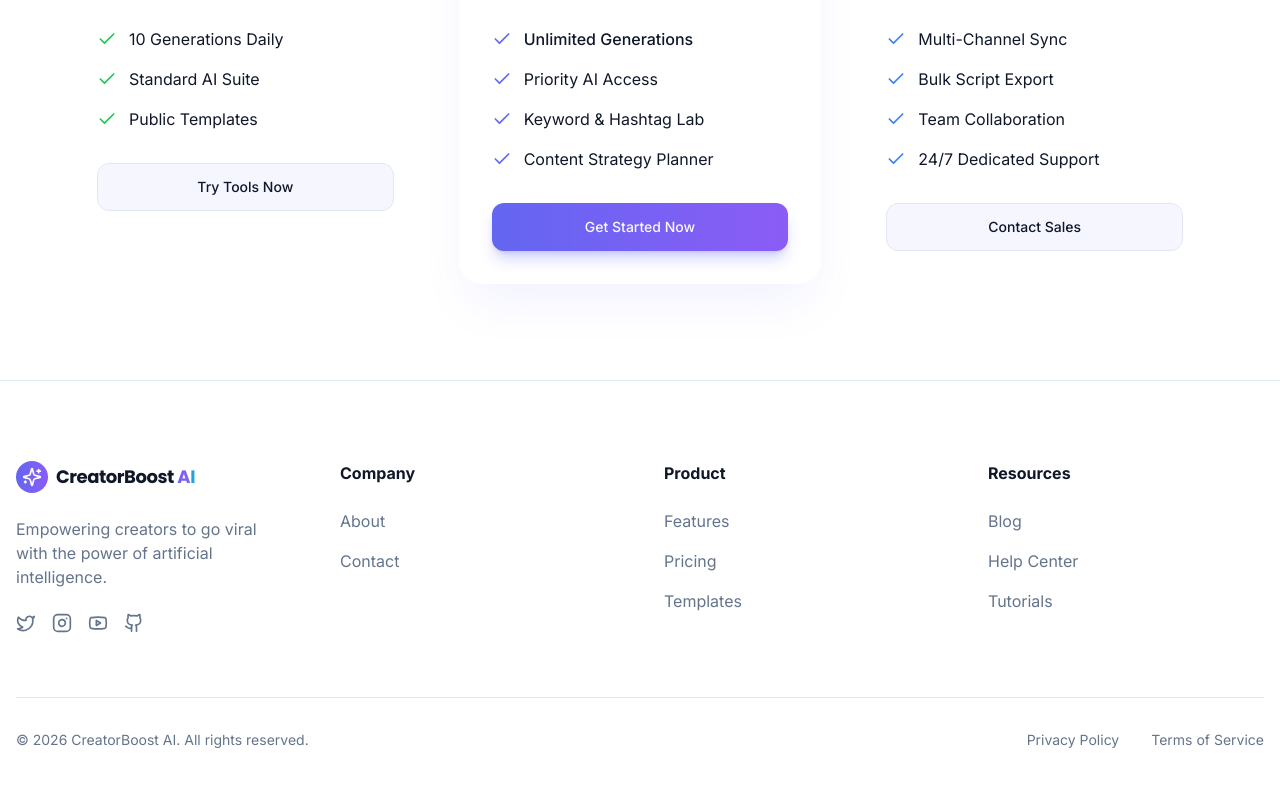
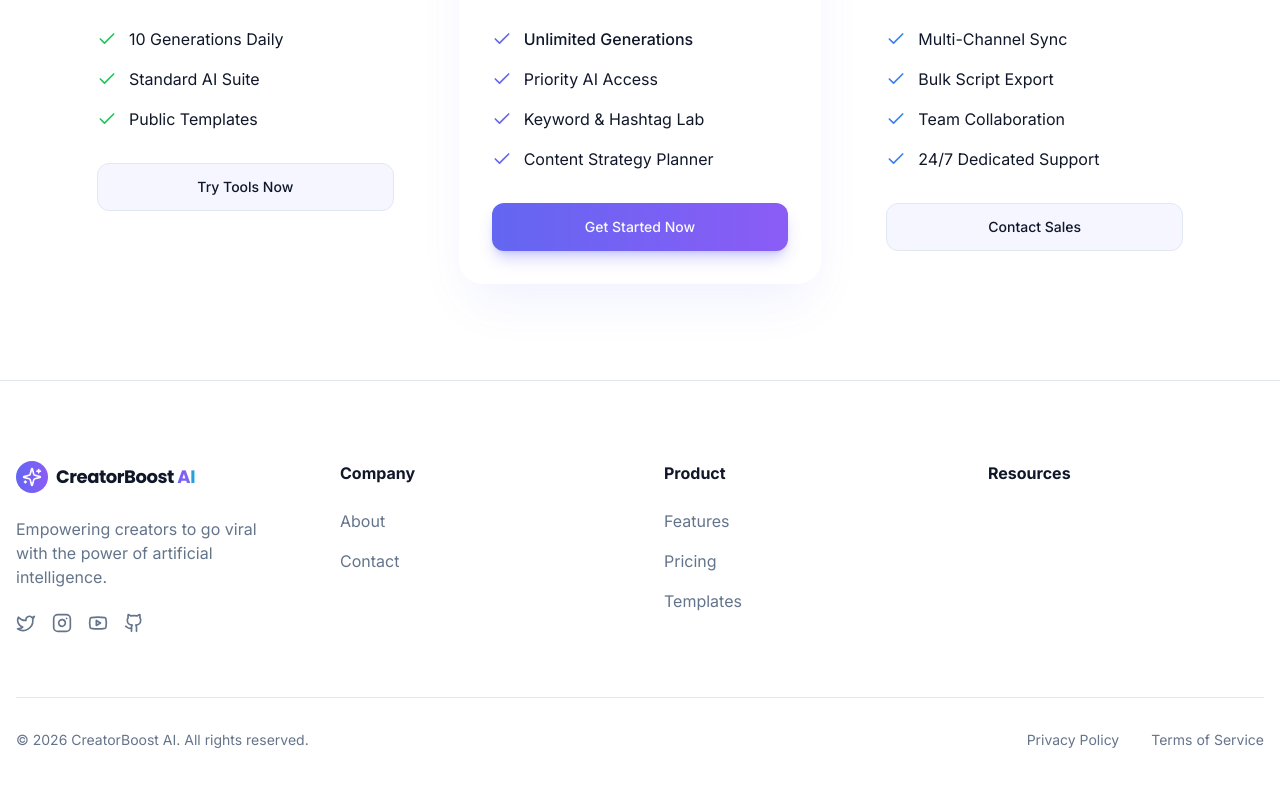
Before and after one commit to nextgenxpersonal07-alt/creatorboost-ai, a Next.js app: page / in a window 1280 px wide. Shown: the part 3016-3802 px from the top of the page. Built offline with nearby package versions, Linux system fonts and the light colour scheme.

Commit message:
blog,help, remove link

```diff
--- a/src/components/layout/Footer.tsx
+++ b/src/components/layout/Footer.tsx
@@ -47,9 +47,9 @@ export function Footer() {
           <div>
             <h4 className="font-bold mb-6">Resources</h4>
             <ul className="space-y-4 text-muted-foreground">
-              <li><Link href="/blog" className="hover:text-primary">Blog</Link></li>
-              <li><Link href="/help" className="hover:text-primary">Help Center</Link></li>
-              <li><Link href="/tutorials" className="hover:text-primary">Tutorials</Link></li>
+
+
+
             </ul>
           </div>
         </div>
```
